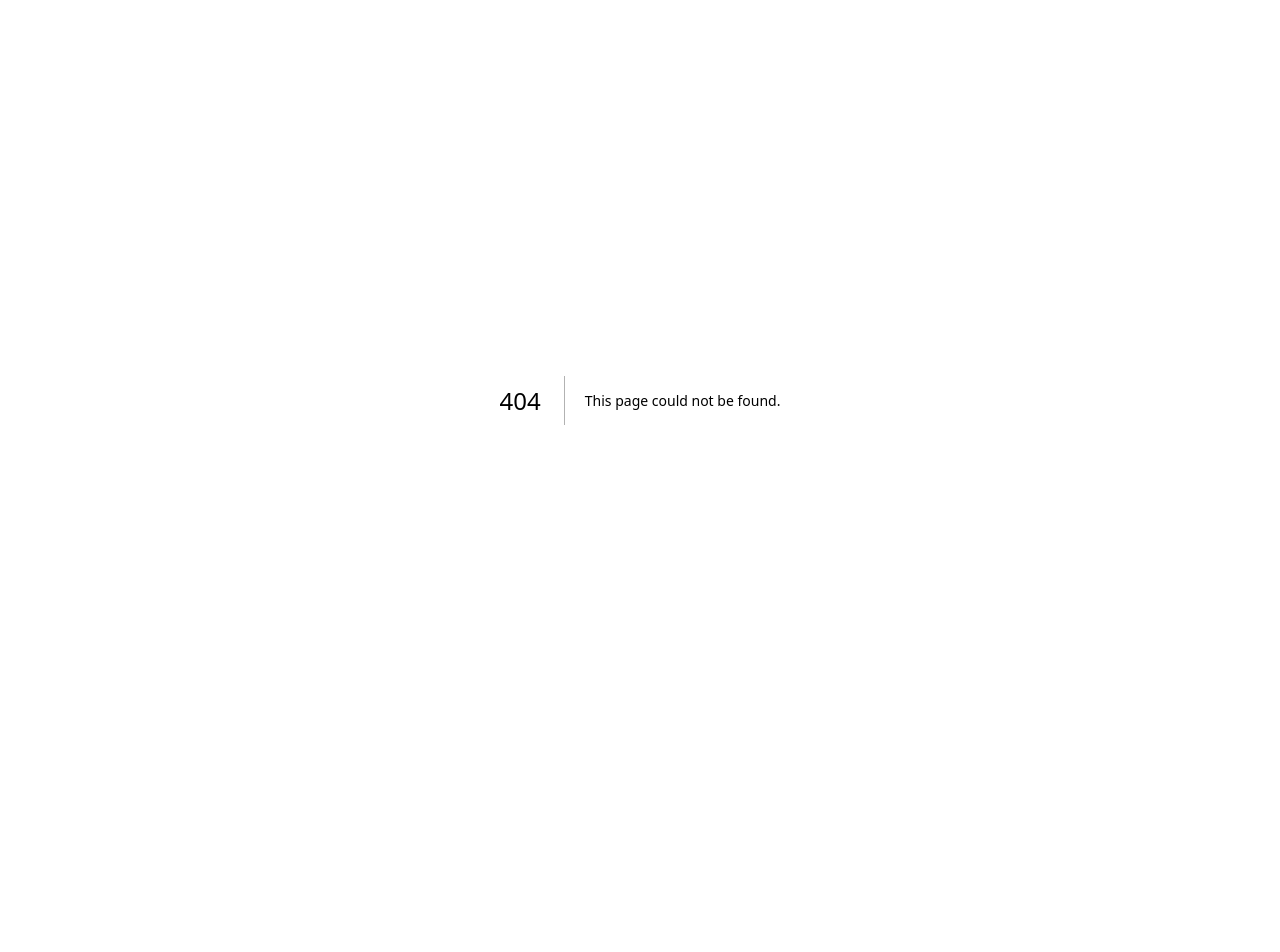
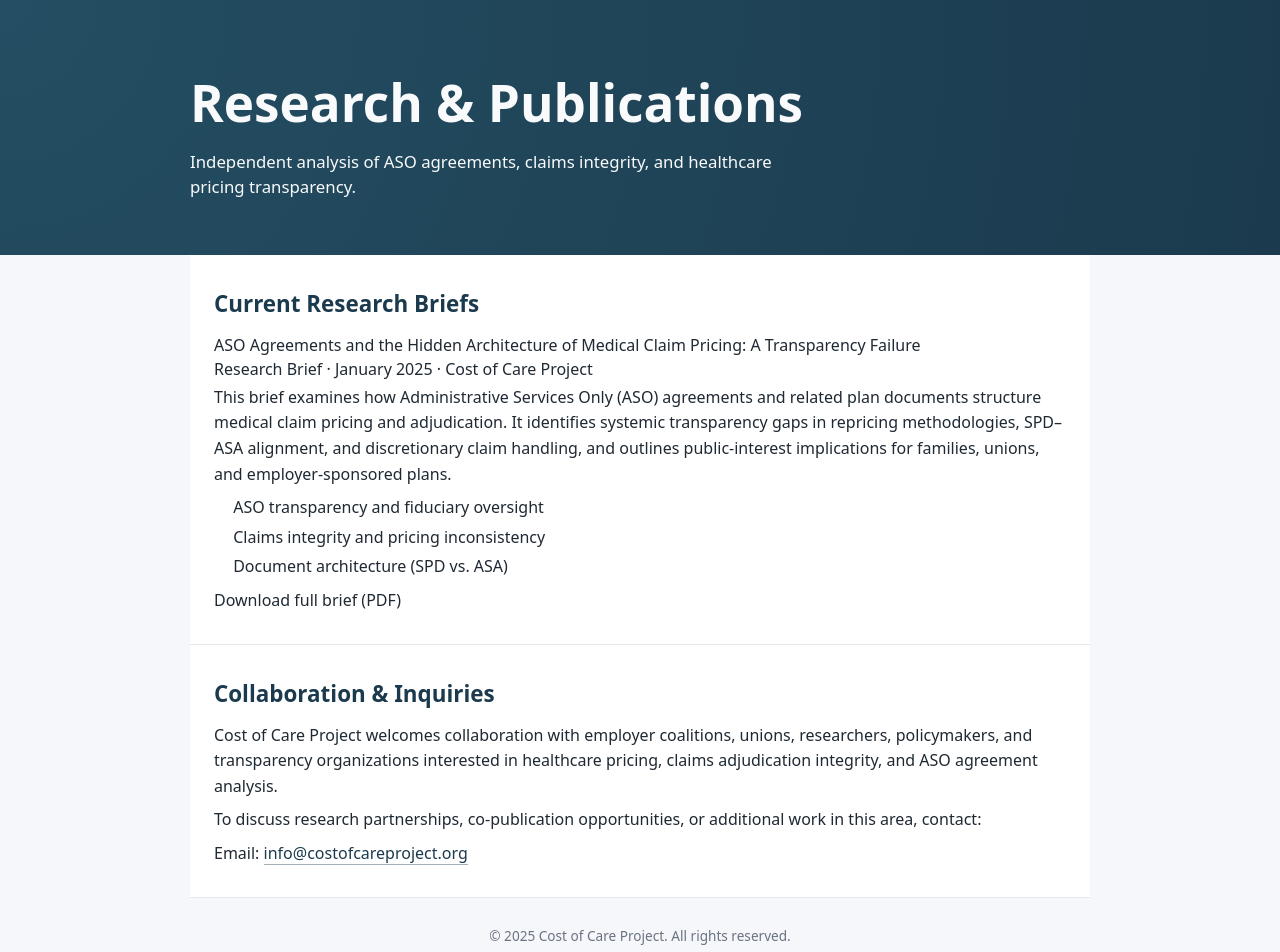
Before and after one commit to RedThreadGrp/nextjs-boilerplate, a Next.js app: page /research in a window 1280 px wide. Before the commit this address had no page. Shown: the top 952 px of the page. Before the commit the page ends 800 px from the top, so only its background shows below. Built offline with nearby package versions, Linux system fonts and the light colour scheme.

Commit message:
Add ResearchPage component with content sections

```diff
--- /dev/null
+++ b/app/research/page.tsx
@@ -0,0 +1,86 @@
+// app/research/page.tsx
+import React from "react";
+
+export default function ResearchPage() {
+  return (
+    <main className="page">
+      <header className="hero hero--small">
+        <div className="hero-inner">
+          <h1 className="hero-title">Research & Publications</h1>
+          <p className="hero-tagline">
+            Independent analysis of ASO agreements, claims integrity, and
+            healthcare pricing transparency.
+          </p>
+        </div>
+      </header>
+
+      <section className="section">
+        <h2 className="section-title">Current Research Briefs</h2>
+        <div className="research-card">
+          <h3 className="research-title">
+            ASO Agreements and the Hidden Architecture of Medical Claim Pricing:
+            A Transparency Failure
+          </h3>
+          <p className="research-meta">
+            Research Brief &middot; January 2025 &middot; Cost of Care Project
+          </p>
+          <p className="section-body">
+            This brief examines how Administrative Services Only (ASO)
+            agreements and related plan documents structure medical claim
+            pricing and adjudication. It identifies systemic transparency gaps
+            in repricing methodologies, SPD–ASA alignment, and discretionary
+            claim handling, and outlines public-interest implications for
+            families, unions, and employer-sponsored plans.
+          </p>
+          <ul className="list">
+            <li>ASO transparency and fiduciary oversight</li>
+            <li>Claims integrity and pricing inconsistency</li>
+            <li>Document architecture (SPD vs. ASA)</li>
+          </ul>
+          <p className="research-actions">
+            <a
+              href="/Cost_of_Care_Research_Brief.pdf"
+              className="btn-link"
+              target="_blank"
+              rel="noopener noreferrer"
+            >
+              Download full brief (PDF)
+            </a>
+          </p>
+        </div>
+      </section>
+
+      <section className="section">
+        <h2 className="section-title">Collaboration & Inquiries</h2>
+        <p className="section-body">
+          Cost of Care Project welcomes collaboration with employer coalitions,
+          unions, researchers, policymakers, and transparency organizations
+          interested in healthcare pricing, claims adjudication integrity, and
+          ASO agreement analysis.
+        </p>
+        <p className="section-body">
+          To discuss research partnerships, co-publication opportunities, or
+          additional work in this area, contact:
+        </p>
+        <p className="contact">
+          Email:{" "}
+          <a href="mailto:info@costofcareproject.org">
+            info@costofcareproject.org
+          </a>
+        </p>
+      </section>
+
+      <footer className="footer">
+        <p>© {new Date().getFullYear()} Cost of Care Project. All rights reserved.</p>
+        <p>A 501(c)(3) nonprofit organization. EIN: 39-4640897</p>
+        <p>Incorporated in Oregon · State Entity ID: 247363492</p>
+        <p>
+          Contact:{" "}
+          <a href="mailto:info@costofcareproject.org">
+            info@costofcareproject.org
+          </a>
+        </p>
+      </footer>
+    </main>
+  );
+}
```
